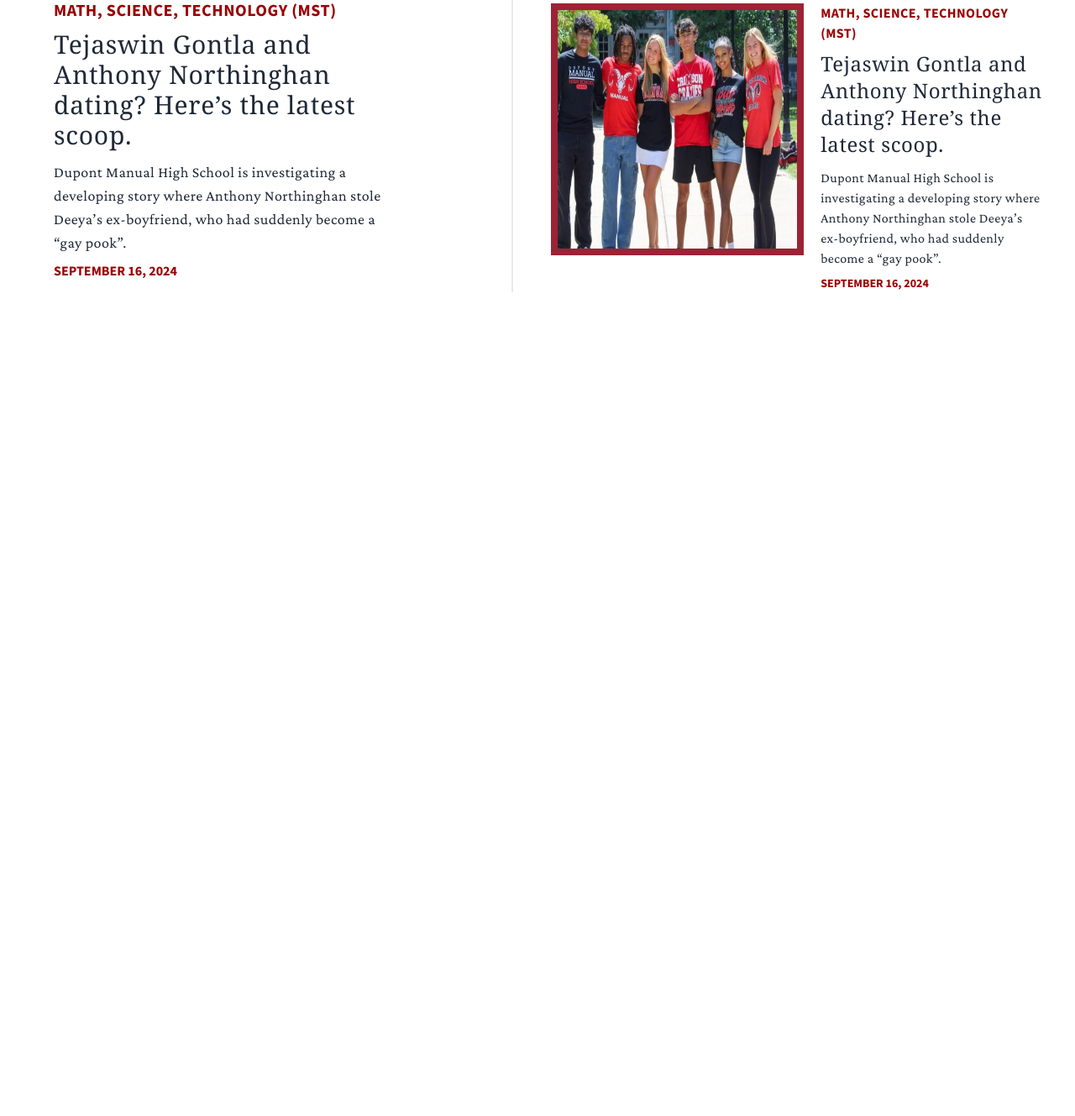
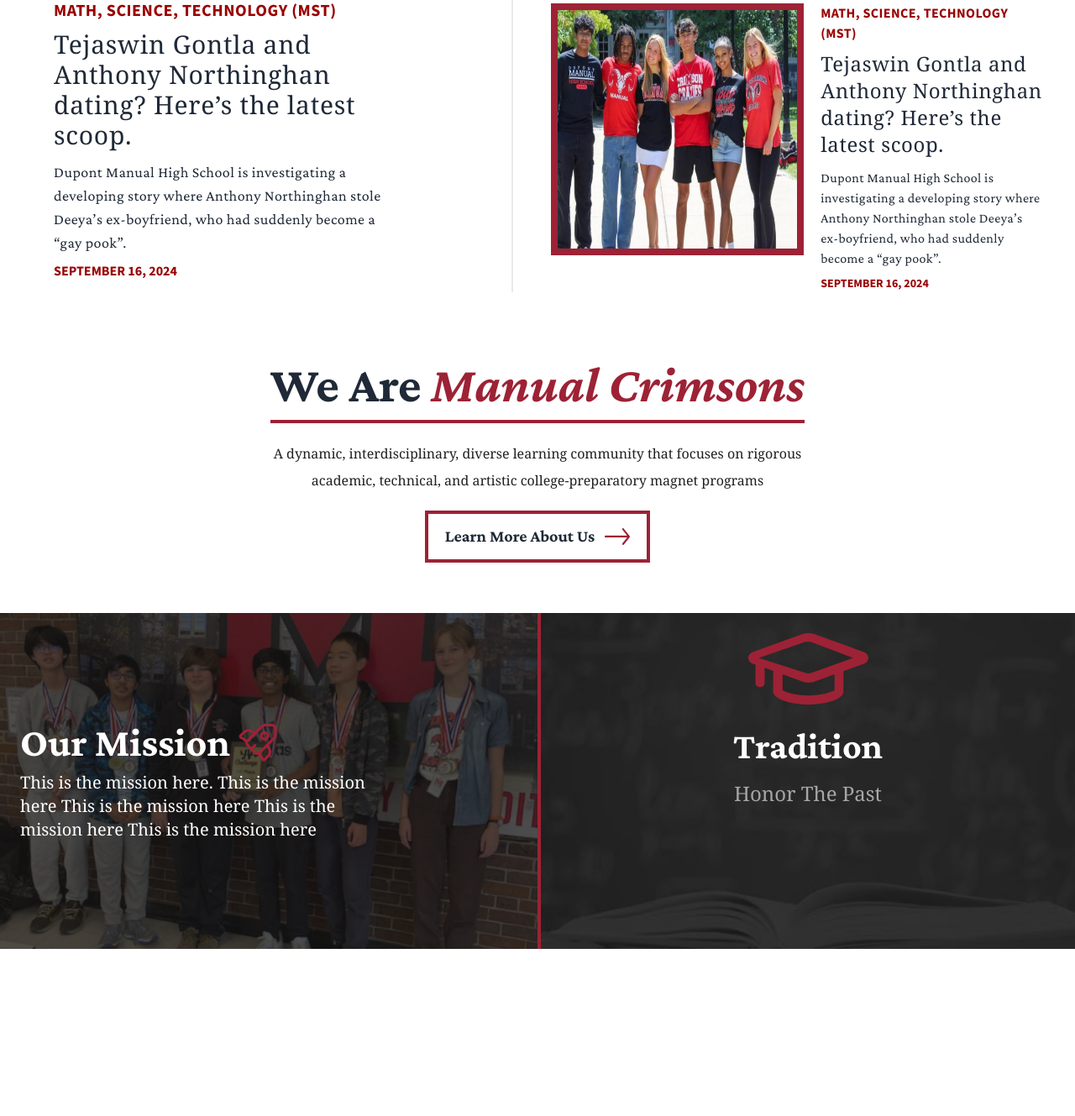
Before and after one commit to jahantaila/DupontManual, a Django app: page / in a window 1280 px wide. Shown: the part 1901-3230 px from the top of the page at 84% size. Before the commit the page ends 2249 px from the top, so only its background shows below. Run offline with Django 5.2, Linux system fonts and the light colour scheme; some libraries are stand-ins or nearby versions.

Commit message:
everything so far: g

```diff
--- a/main/templates/index.html
+++ b/main/templates/index.html
@@ -246,16 +246,16 @@
 
 {% comment %} START our motto section {% endcomment %}
 
-<div class="container mx-auto py-10">
+<div class=" w-full py-10">
     {% comment %} OUR MOTTO HEADING {% endcomment %}
 
 
 
 
-    <div class="grid grid-cols-1 md:grid-cols-3 gap-0 text-center text-white">
+    <div class="grid grid-cols-1 md:grid-cols-3 gap-0 w-full text-center text-white">
 
       <!-- Excellence Card -->
-      <div class="bg-cover bg-center p-6 bg-[url('{% static './images/excellence.png' %}')] ">
+      <div class="bg-cover  bg-center p-6 bg-[url('{% static './images/excellence.png' %}')] ">
         <div class="icon mb-4">
           <!-- Excellence icon -->
           <img class="w-22 h-22 mx-auto" src="{% static './images/excellence.svg' %}">
@@ -382,7 +382,55 @@
 
     </section>
 
-    <div style = "height: 100vh;"> </div>
+    <section id = "our-mission" class = "mt-20">
+
+        <div class = "w-1/2 flex flex-center flex-col" style = "margin: 20px auto; ">
+            <h1 class = "m-auto text-center text-6xl pb-3 font-bold border-[#9D2235] border-b border-b-4">We Are <span class = "text-[#9D2235] font-bolder italic " >Manual Crimsons</span></h1>
+            <p class = " mt-5 text-[#202020] text-md leading-loose font-noto-serif text-center mb-5">A dynamic, interdisciplinary, diverse learning community that focuses on rigorous academic, technical, and artistic college-preparatory magnet programs</p>
+            <button class = "m-auto text-center p-5 pt-3 pb-3 flex  font-bold border border-4 border-[#9D2235] text-xl justify-center">Learn More About Us <span> <img class = "ml-3 w-[30px]" src = "{% static './images/rightarrow.svg' %}"> </span></button>
+        </div>
+
+
+        <div class=" w-full py-10">
+
+
+            <div class="grid grid-cols-1 md:grid-cols-2 gap-0 w-full  text-center text-white">
+
+
+
+              <!-- Mission Card -->
+                <div style = "height: 50vh" class="bg-cover text-left p-6 bg-[url('{% static './images/ourmission.png' %}')] h-full flex items-center">
+
+                    <div class="w-3/4">
+                        <h2 class="text-5xl font-bold mb-2 flex items-center">
+                            Our Mission
+                            <span>
+                                <img class="ml-2" src="{% static './images/ourmission.svg' %}">
+                            </span>
+                        </h2>
+                        <p class="text-xl  font-noto-serif">This is the mission here. This is the mission here This is the mission here This is the mission here This is the mission here</p>
+                    </div>
+                </div>
+
+
+
+              <!-- Vision Card -->
+              <div class="bg-cover bg-center p-6 bg-[url('{% static './images/tradition.png' %}')] border-l-4 border-[#9D2235]">
+                <div class="icon mb-4">
+
+                  <img class="w-22 h-22 mx-auto" src="{% static './images/tradition.svg' %}">
+                </div>
+                <h2 class="text-[44px] font-bold mb-2">Tradition</h2>
+                <p class="text-2xl text-[#A6A6A6] font-noto-serif">Honor The Past</p>
+              </div>
+
+            </div>
+          </div>
+
+
+    </section>
+
+    <div style = "height: 100vh"> </div>
 
 </body>
 </html>
```
Also changed, not shown: main/static/images/ourmission.png (added), main/static/images/ourmission.svg (added), main/static/images/ourvision.png (added), main/static/images/ourvision.svg (added).
